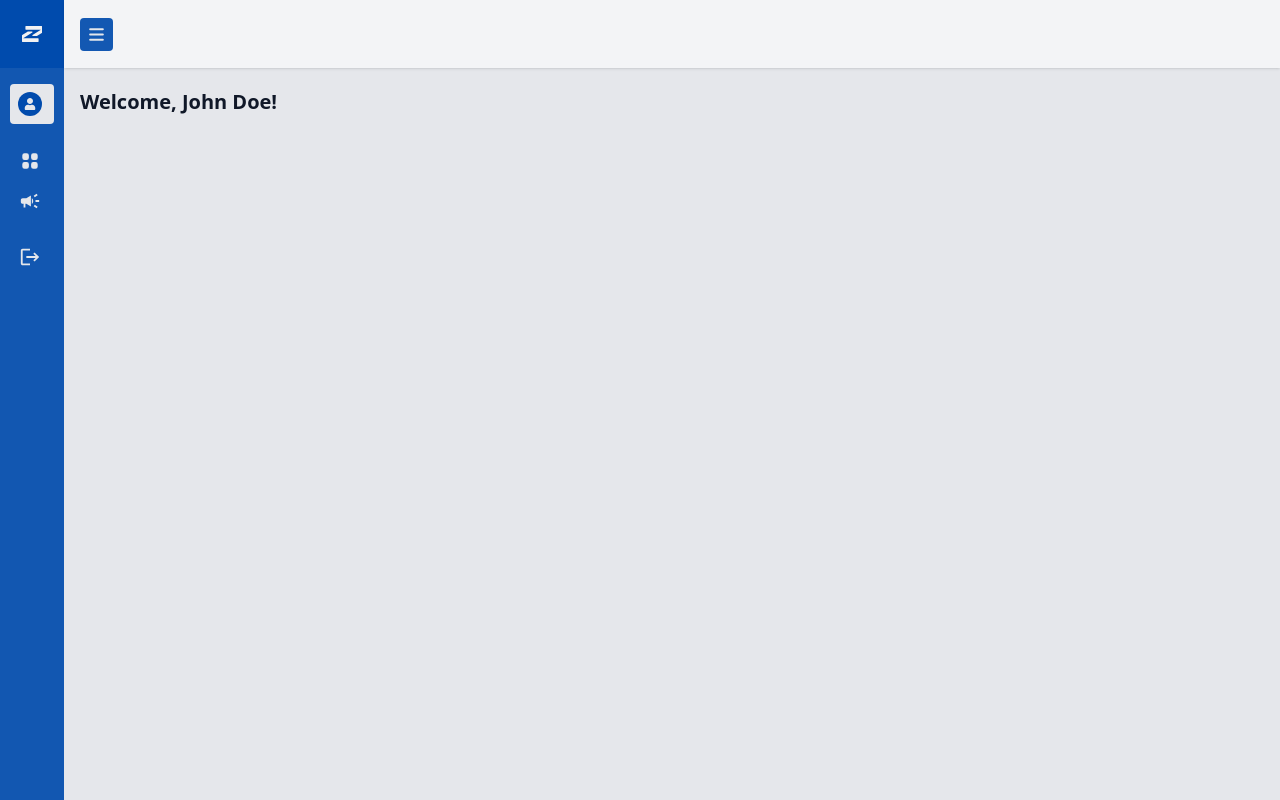
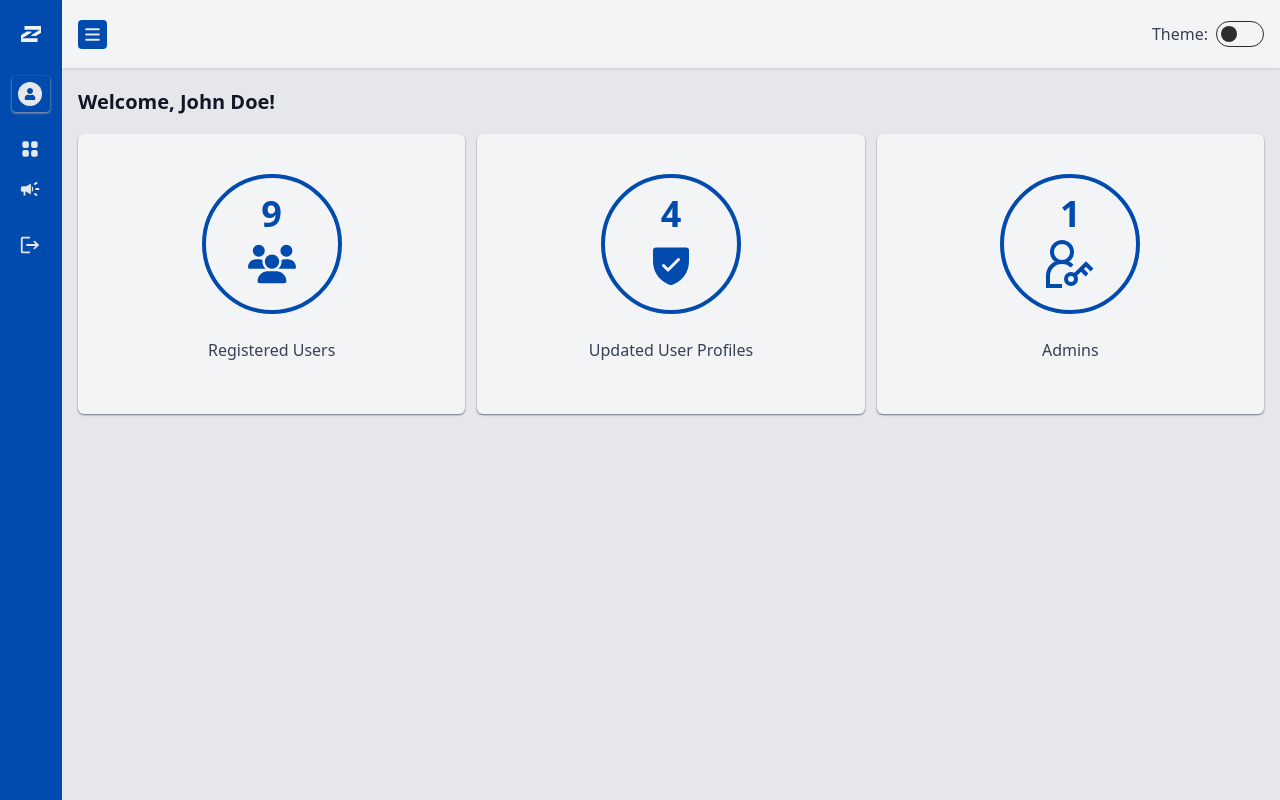
Before and after one commit to zayonsoft/new-cgpa-calculator-frontend, a Next.js app: page / in a window 1280 px wide. Built offline with nearby package versions, Linux system fonts and the light colour scheme.

Commit message:
added Some Frontend Dashboard Stats Design

```diff
--- a/src/app/DashboardTemplate.tsx
+++ b/src/app/DashboardTemplate.tsx
@@ -4,6 +4,7 @@ import { HiMenu } from "react-icons/hi";
 // import { useRouter } from "next/navigations";
 import { useAside } from "@/contexts/SidebarContext";
 import { ReactNode } from "react";
+import ThemeToggleButton from "./login/components/ThemeToggleButton";
 
 export default function DashboardTemplate({
   children,
@@ -20,15 +21,35 @@ export default function DashboardTemplate({
       <Aside />
       {/* The righthand side of the dashboard */}
       <section className="grid grid-rows-[auto_1fr] relative">
-        <div className="bg-gray-100 custom-transition p-4 h-17 grid items-center shadow">
+        <div className="bg-gray-100 custom-transition p-4 h-17 grid grid-cols-2 items-center shadow">
           <div className="flex gap-1">
             <button
               type="button"
               onClick={() => toggleAsideOpened()}
-              className="cursor-pointer custom-transition bg-[#004badeb] text-gray-200  rounded outline-none p-1.5 hover:bg-[#004bad] active:bg-gray-200"
+              className="cursor-pointer custom-transition bg-[#004bad] text-gray-200  rounded outline-none p-1 hover:bg-[#003d8e] active:bg-gray-200"
             >
               <HiMenu size={21} />
             </button>
+          </div>
+          <div className="grid justify-end">
+            {/* HIDDEN STYLES FOR TAILWIND TO LOAD */}
+            <span className="hidden bg-[#2c2c2c]"></span>
+            <span className="hidden bg-[#004bad]"></span>
+            <span className="hidden border-[#2c2c2c]"></span>
+            <span className="hidden border-[#004bad]"></span>
+            <span className="hidden bg-[transparent]"></span>
+            {/* HIDDEN STYLES ENDDDDDDD */}
+            <p className="text-gray-700 text-md flex gap-2 items-center">
+              Theme:
+              <ThemeToggleButton
+                offColor="#2c2c2c"
+                onColor="#004bad"
+                offBorderColor="#2c2c2c"
+                offBackground="transparent"
+                onBackground="transparent"
+                onBorderColor="#004bad"
+              />
+            </p>
           </div>
         </div>
         {/* PAGE CONTENT START */}
--- a/src/app/components/Aside.tsx
+++ b/src/app/components/Aside.tsx
@@ -13,7 +13,7 @@ export default function Aside() {
   const { asideOpened, toggleAsideOpened } = useAside();
   return (
     <aside
-      className={`bg-[#004badeb] relative grid gap-4 overflow-hidden content-start text-white h-screen custom-transition py-4 px-2.5 ${
+      className={`bg-[#004bad] relative grid gap-4 overflow-hidden content-start text-white h-screen custom-transition py-4 px-2.5 ${
         asideOpened ? "w-full" : "max-[651px]:w-0 max-[651px]:p-0"
       }`}
     >
@@ -24,20 +24,24 @@ export default function Aside() {
       >
         <div className="grid gap-1.5 content-center py-2 w-full">
           {" "}
-          <Link className="justify-self-center p-1 outline-none" href={"/"}>
+          <Link className="py-1 px-5 outline-none" href={"/"}>
             <Image
               height={asideOpened ? 20 : 20}
               width={asideOpened ? 100 : 20}
               src={asideOpened ? "/w_zayonsoft_z_beside.svg" : "/z_white.svg"}
               alt="Logo"
-              className={`${asideOpened ? "" : ""} custom-transition`}
+              className={`block ${
+                asideOpened ? "" : "m-auto"
+              } custom-transition`}
             />
           </Link>{" "}
         </div>
       </div>
-      <div className={`grid gap-1.5 mt-17 bg-gray-200 rounded p-2`}>
-        <div className="grid grid-cols-[auto_1fr] gap-1 items-center text-gray-800">
-          <span className="rounded-full bg-[#004bad] p-1.5 grid content-center justify-center text-gray-200 text-xs">
+      <div
+        className={`grid gap-1.5 mt-15 shadow-sm w-11/12 m-auto  shadow-gray-400 rounded p-1.5`}
+      >
+        <div className="grid grid-cols-[auto_1fr] gap-1.5 items-center text-gray-200">
+          <span className="rounded-full bg-gray-200 p-1.5 grid content-center justify-center text-[#004bad] text-xs">
             <FaUser />
           </span>
           <span
@@ -45,7 +49,7 @@ export default function Aside() {
               asideOpened ? "w-full" : "w-0 p-0 h-0"
             } overflow-hidden`}
           >
-            <span className={`text-gray-800 text-xs font-bold`}>John Doe</span>
+            <span className={`text-gray-100 text-xs font-bold`}>John Doe</span>
             <span className={`text-[10px]`}>User</span>
           </span>
         </div>
--- /dev/null
+++ b/src/app/components/DashboardStatComponent.tsx
@@ -0,0 +1,24 @@
+import { JSX } from "react";
+
+type StatDataProps = {
+  name: string;
+  count: number;
+  icon: React.ReactNode;
+};
+export default function DashboardStatComponent({
+  icon,
+  name,
+  count,
+}: StatDataProps): JSX.Element {
+  return (
+    <div className="grid bg-gray-100 gap-3 shadow-xs shadow-gray-500 px-4 py-10 rounded-md">
+      <div className="grid">
+        <span className="grid justify-center border-4  w-35 h-35 rounded-full text-[#004bad] p-4 m-auto  text-5xl">
+          <h2 className="font-bold text-center text-4xl">{count}</h2>
+          {icon}
+        </span>
+      </div>
+      <p className="text-center text-gray-700 py-3">{name}</p>
+    </div>
+  );
+}
--- a/src/app/login/components/ThemeToggleButton.tsx
+++ b/src/app/login/components/ThemeToggleButton.tsx
@@ -2,30 +2,58 @@
 import { useEffect } from "react";
 import { useTheme } from "@/contexts/ThemeContext";
 
-export default function ThemeToggleButton() {
+type ThemeToggleButtonProps = {
+  offColor?: string;
+  onColor?: string;
+  offBorderColor?: string;
+  onBorderColor?: string;
+  offBackground?: string;
+  onBackground?: string;
+};
+
+export default function ThemeToggleButton({
+  offColor = "black",
+  onColor = "#9BF718",
+  offBorderColor = "none",
+  onBorderColor = "none",
+  offBackground = "white",
+  onBackground = "#00000099",
+}: ThemeToggleButtonProps) {
   const { theme, toggleTheme } = useTheme();
-
-  useEffect(() => {
-    console.log(theme);
-  }, []);
 
   return (
     <button
       onClick={() => toggleTheme()}
+      style={{
+        borderWidth:
+          theme == "dark"
+            ? onBorderColor == "none"
+              ? "0px"
+              : "1px"
+            : offBorderColor == "none"
+            ? "0px"
+            : "1px",
+      }}
       className={
         theme != "dark"
-          ? "cursor-pointer grid transition ease-in-out duration-900 outline-none bg-white w-12 h-auto p-1 rounded-3xl"
-          : "cursor-pointer grid transition ease-in-out duration-900 outline-none bg-[#00000099] w-12 h-auto p-1 rounded-3xl"
+          ? `cursor-pointer border-[${offBorderColor}] grid transition ease-in-out duration-900 outline-none bg-[${offBackground}] w-12 h-auto p-1 rounded-3xl`
+          : `cursor-pointer border-[${onBorderColor}] grid transition ease-in-out duration-900 outline-none bg-[${onBackground}] w-12 h-auto p-1 rounded-3xl`
       }
     >
+      {/* The spans are to make Tailwind compile used colours */}
+      <span className="hidden bg-[black]"></span>
+      <span className="hidden bg-[#9BF718]"></span>
+      <span className="hidden bg-[white]"></span>
+      <span className="hidden bg-[#00000099]"></span>
+      {/* Spans end - Just for style generation by tailwind */}
       <span
         style={{
-          transform: theme == "dark" ? "translateX(100%)" : "translateX(0%)",
+          transform: theme == "dark" ? "translateX(140%)" : "translateX(0%)",
         }}
         className={
           theme != "dark"
-            ? "transition ease-in duration-500 block justify-self-start w-5 rounded-full h-5 bg-black"
-            : "transition ease-in duration-500 block justify-self-start w-5 rounded-full h-5 bg-[#9BF718]"
+            ? `transition ease-in duration-500 block justify-self-start w-4 h-4 rounded-full bg-[${offColor}]`
+            : `transition ease-in duration-500 block justify-self-start w-4 h-4 rounded-full bg-[${onColor}]`
         }
       ></span>
     </button>
--- a/src/app/page.tsx
+++ b/src/app/page.tsx
@@ -1,13 +1,40 @@
 "use client";
+
+import { FaUsers } from "react-icons/fa6";
+import DashboardStatComponent from "./components/DashboardStatComponent";
+import { GrUserAdmin } from "react-icons/gr";
+import { RiAdminFill, RiAdminLine } from "react-icons/ri";
+import { SiAdminer } from "react-icons/si";
+import { PiShieldCheckFill, PiUserCheckFill } from "react-icons/pi";
+import { GiCheckeredDiamond } from "react-icons/gi";
+import { BiCheckShield } from "react-icons/bi";
 
 // MOBILE VIEW STARTS AT 650px FOR DASHBOARD
 
 export default function Home() {
   return (
-    <div>
+    <div className="grid gap-4.5">
       <h1 className="text-xl font-semibold text-gray-900">
         Welcome, John Doe!
       </h1>
+      {/* Info Cover */}
+      <div className="grid gap-3 grid-cols-3">
+        <DashboardStatComponent
+          count={9}
+          icon={<FaUsers />}
+          name="Registered Users"
+        />
+        <DashboardStatComponent
+          count={4}
+          icon={<PiShieldCheckFill />}
+          name="Updated User Profiles"
+        />
+        <DashboardStatComponent
+          count={1}
+          icon={<GrUserAdmin />}
+          name="Admins"
+        />
+      </div>
     </div>
   );
 }
```
